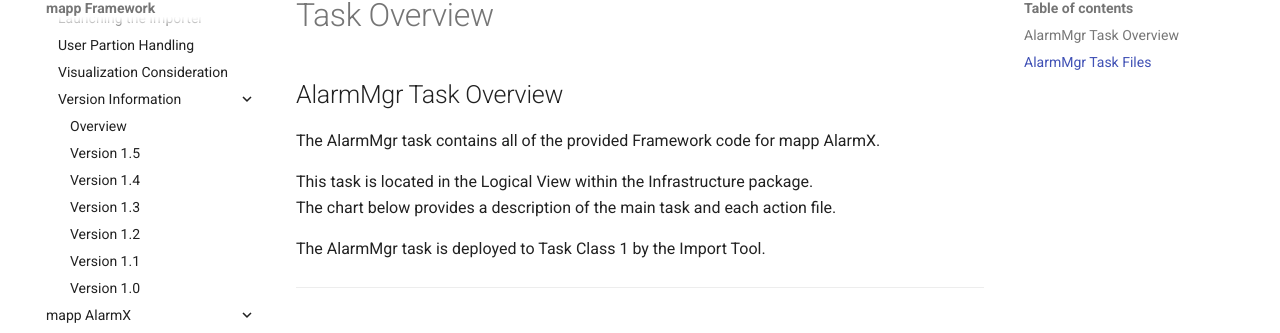
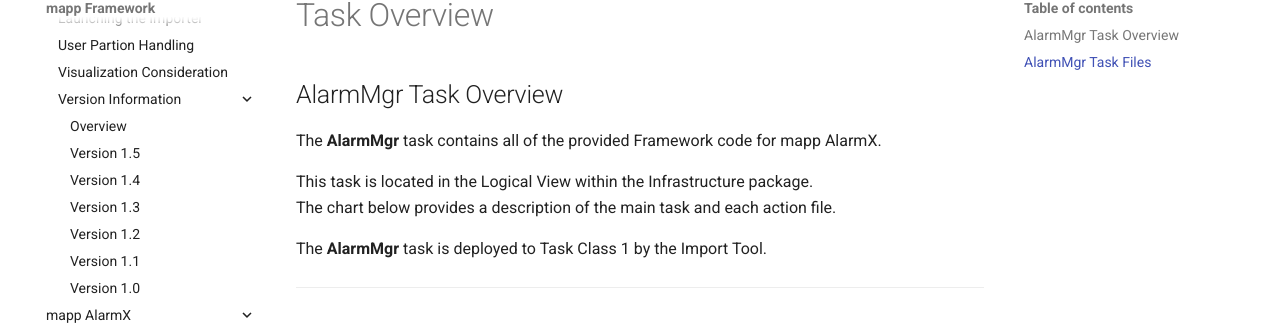
Before and after one commit to jaroslavkovar80/SSHClient, an MkDocs documentation site: the page built from docs/alarmx/task_overview.md, in a window 1280 px wide and 1147 px high. Shown: the part 103-436 px from the top of the window. Built offline with MkDocs 1.6.1 and Material for MkDocs 9.7.7, drawn with Linux system fonts in a browser that asks for light colours; comment, search, counter and statistics services are not loaded.

```diff
--- a/docs/alarmx/task_overview.md
+++ b/docs/alarmx/task_overview.md
@@ -1,11 +1,11 @@
 ## AlarmMgr Task Overview
 
-The AlarmMgr task contains all of the provided Framework code for mapp AlarmX.
+The **AlarmMgr** task contains all of the provided Framework code for mapp AlarmX.
 
 This task is located in the Logical View within the Infrastructure package.
 The chart below provides a description of the main task and each action file.
 
-The AlarmMgr task is deployed to Task Class 1 by the Import Tool.
+The **AlarmMgr** task is deployed to Task Class 1 by the Import Tool.
 
 ---
 
```
Also changed, not shown: docs/alarmx/features.md (+2 -2 lines), docs/alarmx/index.md (+2 -1 lines), docs/alarmx/script.md (+25 -23 lines).
